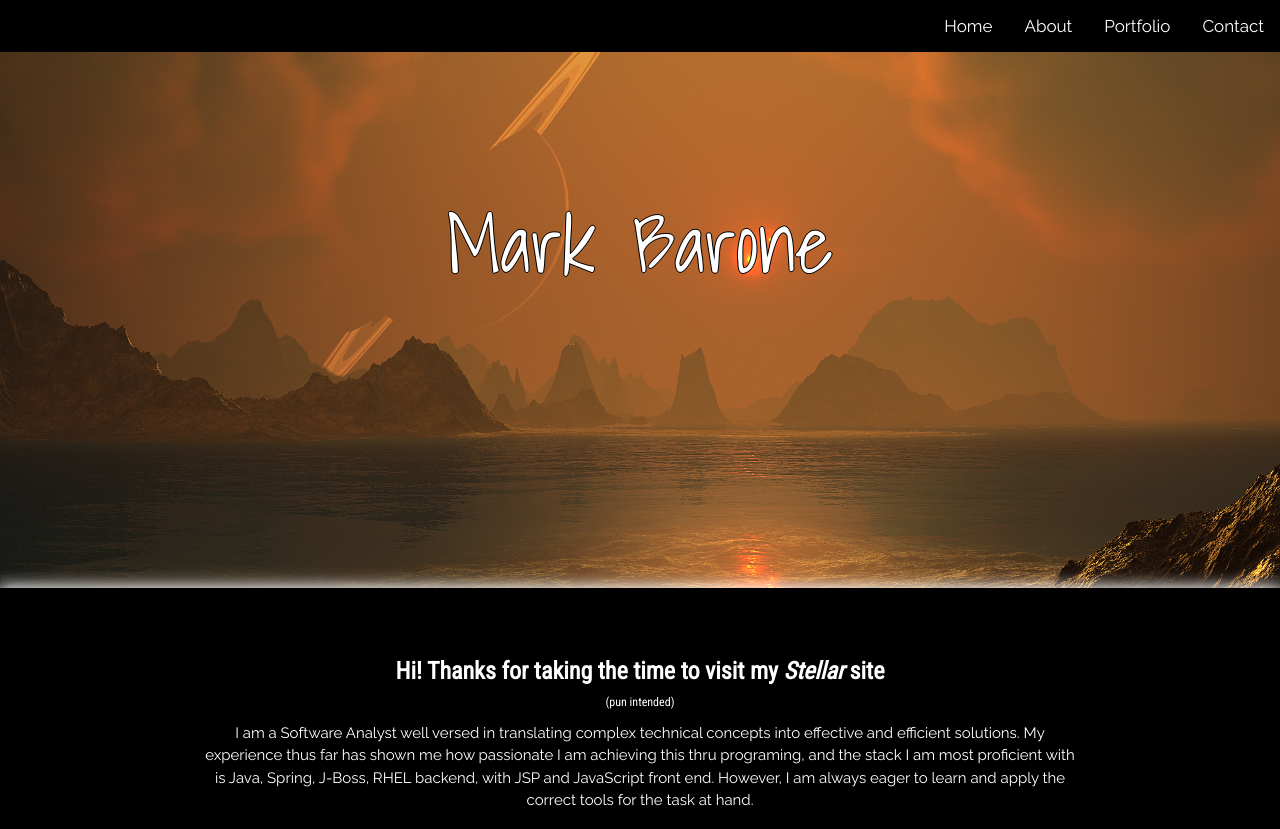
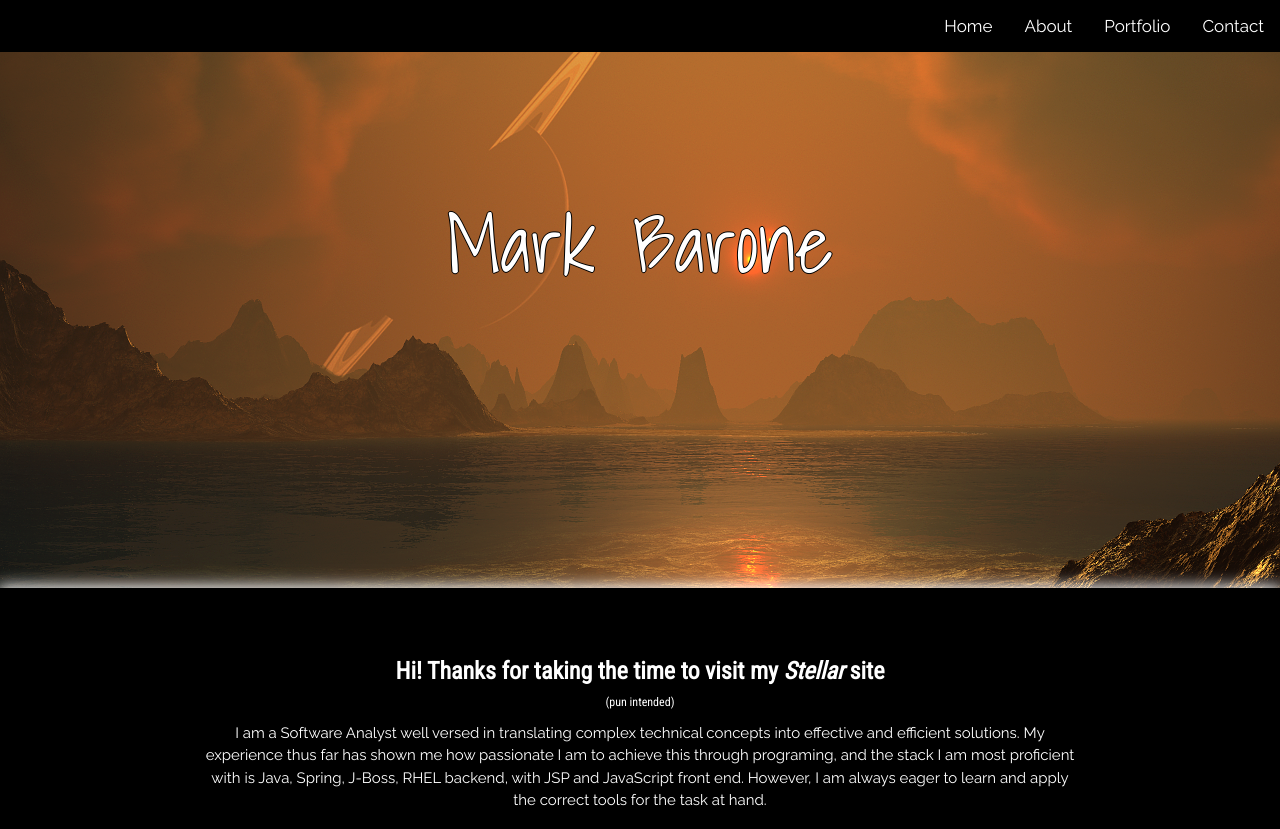
Before and after one commit to baronema/myPortfolio, a plain HTML site: page index.html in a window 1280 px wide. Shown: the top 829 px of the page. Drawn offline with nearby package versions, Linux system fonts and the light colour scheme.

Commit message:
Update index.html

```diff
--- a/index.html
+++ b/index.html
@@ -28,7 +28,7 @@
     <h3 class="header">Hi! Thanks for taking the time to visit my <em>Stellar</em> site
     </h3>
     <p id="sub">(pun intended)</p>
-    <p class="intro">I am a Software Analyst well versed in translating complex technical concepts into effective and efficient solutions. My experience thus far has shown me how passionate I am achieving this thru programing, and the stack I am most proficient with is Java, Spring, J-Boss, RHEL backend, with JSP and JavaScript front end. However, I am always eager to learn and apply the correct tools for the task at hand.</p>
+    <p class="intro">I am a Software Analyst well versed in translating complex technical concepts into effective and efficient solutions. My experience thus far has shown me how passionate I am to achieve this through programing, and the stack I am most proficient with is Java, Spring, J-Boss, RHEL backend, with JSP and JavaScript front end. However, I am always eager to learn and apply the correct tools for the task at hand.</p>
     <div class="technology">
         <h3 class="header">Technologies Used</h3>
         <div id="pad-space"></div>
```
